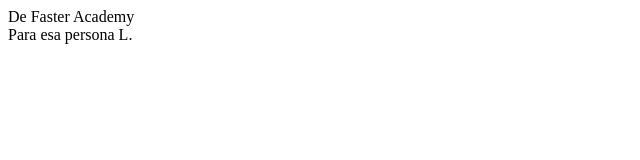
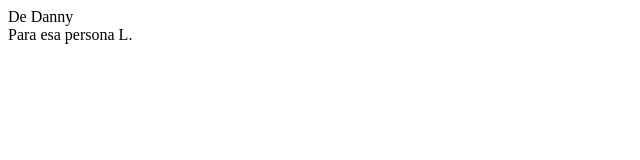
Before and after one commit to XHAEZ/XHAEZ.github.io, a plain HTML site: page index.html in a window 1280 px wide. Shown: the full height of the page, 0-640 px from the left. Drawn offline with Linux system fonts and the light colour scheme.

Commit message:
Update index.html

```diff
--- a/index.html
+++ b/index.html
@@ -4,13 +4,13 @@
     <meta charset="UTF-8">
     <meta http-equiv="X-UA-Compatible" content="IE=edge">
     <meta name="viewport" content="width=device-width, initial-scale=1.0">
-    <link rel="Stylesheet" href="style.css">
+    <link rel="main" href="style.css">
     <title>Flower</title>
 </head>
 <body>
 
 <div class="flower">
-    <div class="text-above">De Faster Academy</div>
+    <div class="text-above">De Danny</div>
     <div class="mid">
     </div>
     <div class="Petal1 p1">
```
